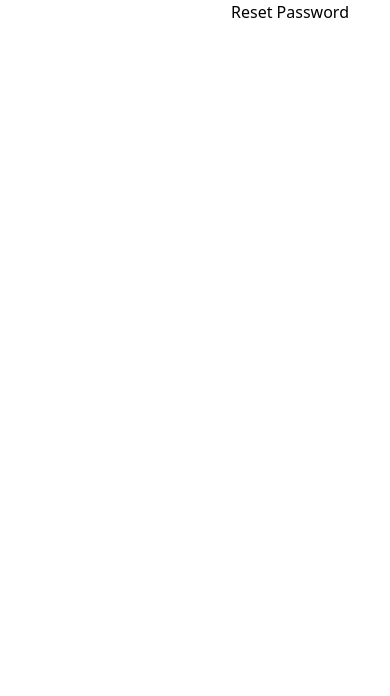
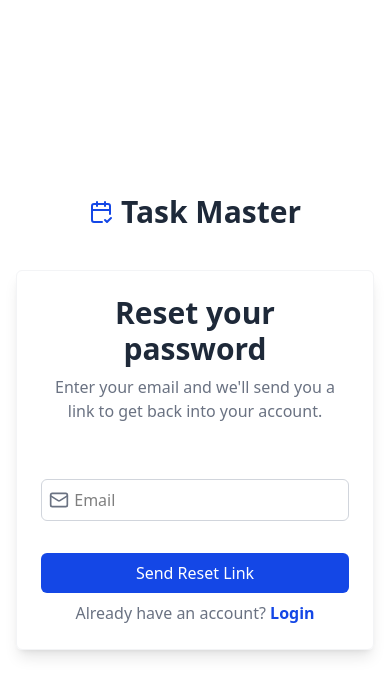
Before and after one commit to AbdallhElzorkany/TaskMaster, a Next.js app: page /reset-password in a window 390 px wide. Shown: the top 696 px of the page. Built offline with nearby package versions, Linux system fonts and the light colour scheme; no server answers.

Commit message:
reset password

```diff
--- a/src/app/(auth)/login/page.tsx
+++ b/src/app/(auth)/login/page.tsx
@@ -1,7 +1,7 @@
 "use client";
 import Link from "next/link";
 import { signin, FormState } from "../../../lib/actions";
-import { Eye, EyeClosed, Mail, Lock, LoaderCircle } from "lucide-react";
+import { Eye, CalendarCheck2, EyeClosed, Mail, Lock, LoaderCircle } from "lucide-react";
 import { useState, useActionState } from "react";
 
 export default function Login() {
@@ -40,12 +40,16 @@ export default function Login() {
     }
   }
   return (
-    <div className="flex flex-col items-center justify-center h-screen container mx-auto">
+    <div className="flex flex-col items-center justify-center h-screen gap-10  container mx-auto">
+      <h1 className="text-3xl font-bold text-gray-800 flex items-center gap-2"><CalendarCheck2 className="size-6 text-blue-700"/> Mission Control</h1>
       <form
         action={formAction}
-        className="flex flex-col gap-2 items-center p-4 rounded-md w-11/12 sm:w-2/3   lg:w-1/3 shadow-lg"
+        className="flex flex-col gap-2 items-center p-4 rounded-md w-11/12 sm:w-2/3   lg:w-1/3 shadow-lg border-1 border-gray-100"
       >
-        <h1 className="text-3xl font-bold text-gray-800">login</h1>
+        <div className="flex flex-col gap-2 items-center">
+          <h1 className="text-3xl font-bold text-gray-800">Welcome Back</h1>
+          <p className="text-gray-500">Login to your account</p>
+        </div>
         <p
           className={`text-red-500 bg-red-100 w-full text-center p-2 rounded-md ${
             state.errors.message ? "" : "opacity-0"
@@ -126,7 +130,7 @@ export default function Login() {
           {isPending ? (
             <LoaderCircle className="size-6 animate-spin " />
           ) : (
-            "Login"
+            "Log In"
           )}
         </button>
         <p className="text-gray-500">
--- a/src/app/(auth)/reset-password/page.tsx
+++ b/src/app/(auth)/reset-password/page.tsx
@@ -1,11 +1,104 @@
-import { resetPassword } from "../../../lib/actions";
+"use client";
+import Link from "next/link";
+import { resetPassword, FormState } from "../../../lib/actions";
+import {
+  Mail,
+  LoaderCircle,
+  CalendarCheck2,
+} from "lucide-react";
+import { useState, useActionState } from "react";
 
 export default function ResetPassword() {
+  const initialState: FormState = {
+    errors: {},
+  };
+  const [state, formAction, isPending] = useActionState(
+    resetPassword,
+    initialState
+  );
+  const [formState, setFormState] = useState({
+    email: "",
+  });
+  const [formError, setFormError] = useState({
+    email: "",
+    submit: true,
+  });
+  function validateEmail() {
+    if (!formState.email) {
+      setFormError({ ...formError, email: "Email is required", submit: false });
+    } else if (!formState.email.match(/^[^\s@]+@[^\s@]+\.[^\s@]+$/)) {
+      setFormError({ ...formError, email: "Enter valid email", submit: false });
+    } else {
+      setFormError({ ...formError, email: "", submit: true });
+    }
+  }
   return (
-    <div>
-      <form action={resetPassword}>
-        <input type="email" name="email" />
-        <button type="submit">Reset Password</button>
+    <div className="flex flex-col items-center justify-center h-screen container gap-10 mx-auto">
+      <h1 className="text-3xl font-bold text-gray-800 flex items-center gap-2">
+        <CalendarCheck2 className="size-6 text-blue-700" /> Task Master
+      </h1>
+      <form
+        action={formAction}
+        className="flex flex-col gap-2 items-center p-6 rounded-md w-11/12 sm:w-2/3 border border-gray-100  lg:w-1/3 shadow-lg"
+      >
+        <div className="flex flex-col gap-2 text-center items-center">
+          <h1 className="text-3xl font-bold text-gray-800">
+            Reset your password
+          </h1>
+          <p className="text-gray-500 ">
+            Enter your email and we&apos;ll send you a link to get back into
+            your account.
+          </p>
+        </div>
+        <p
+          className={`text-red-500 bg-red-100 w-full text-center p-2 rounded-md ${
+            state?.errors.message ? "" : "opacity-0"
+          }`}
+        >
+          {state?.errors.message ? state.errors.message : "placeholder"}
+        </p>
+        <div className="w-full">
+          <div className="flex justify-between items-center relative">
+            <Mail className="size-5 text-gray-500 absolute left-2" />
+            <input
+              id="email"
+              name="email"
+              type="email"
+              placeholder="Email"
+              className={`w-full px-8 py-2 border border-gray-300 rounded-md outline-none ${
+                formError.email && `border-red-500`
+              }`}
+              value={formState.email}
+              onChange={(e) =>
+                setFormState({ ...formState, email: e.target.value })
+              }
+              onBlur={validateEmail}
+            />
+          </div>
+          <p className={`text-red-500 ${formError.email ? "" : "opacity-0"}`}>
+            {formError.email ? formError.email : "placeholder"}
+          </p>
+        </div>
+        <button
+          disabled={!formError.submit || isPending}
+          type="submit"
+          className="text-white bg-blue-700 w-full rounded-md px-4 py-2 hover:bg-blue-600 transition-colors flex justify-center items-center"
+        >
+          {isPending ? (
+            <LoaderCircle className="size-6 animate-spin " />
+          ) : (
+            "Send Reset Link"
+          )}
+        </button>
+        <p className="text-gray-500">
+          Already have an account?{" "}
+          <Link
+            href="/login"
+            className="text-blue-700 font-semibold hover:text-blue-500 transition-colors"
+          >
+            Login
+          </Link>
+        </p>
       </form>
     </div>
   );
--- a/src/app/(auth)/signup/page.tsx
+++ b/src/app/(auth)/signup/page.tsx
@@ -1,7 +1,14 @@
 "use client";
 import Link from "next/link";
 import { signup, FormState } from "../../../lib/actions";
-import { Eye, EyeClosed, Mail, Lock, LoaderCircle } from "lucide-react";
+import {
+  Eye,
+  EyeClosed,
+  Mail,
+  Lock,
+  LoaderCircle,
+  CalendarCheck2,
+} from "lucide-react";
 import { useState, useActionState } from "react";
 
 export default function Signup() {
@@ -51,12 +58,22 @@ export default function Signup() {
     }
   }
   return (
-    <div className="flex flex-col items-center justify-center h-screen container mx-auto">
+    <div className="flex flex-col items-center justify-center h-screen container gap-10 mx-auto">
+      <h1 className="text-3xl font-bold text-gray-800 flex items-center gap-2">
+        <CalendarCheck2 className="size-6 text-blue-700" /> Task Master
+      </h1>
       <form
         action={formAction}
-        className="flex flex-col gap-2 items-center p-4 rounded-md w-11/12 sm:w-2/3   lg:w-1/3 shadow-lg"
+        className="flex flex-col gap-2 items-center p-6 rounded-md w-11/12 sm:w-2/3 border border-gray-100  lg:w-1/3 shadow-lg"
       >
-        <h1 className="text-3xl font-bold text-gray-800">Sign Up</h1>
+        <div className="flex flex-col gap-2 items-center">
+          <h1 className="text-3xl font-bold text-gray-800">
+            Create Your Account
+          </h1>
+          <p className="text-gray-500">
+            start managing your tasks and boost your productivity
+          </p>
+        </div>
         <p
           className={`text-red-500 bg-red-100 w-full text-center p-2 rounded-md ${
             state.errors.message ? "" : "opacity-0"
--- a/src/lib/actions.ts
+++ b/src/lib/actions.ts
@@ -49,18 +49,39 @@ export async function signup(
   redirect("/");
 }
 
-export async function resetPassword(formData: FormData) {
+export async function resetPassword(
+  prevState: FormState | undefined,
+  formData: FormData
+) {
   const supabase = await createClient();
 
   const email = formData.get("email") as string;
 
   const { error } = await supabase.auth.resetPasswordForEmail(email);
 
+  const errors: Errors = {};
   if (error) {
-    console.error("Error reseting password:", error.message);
-    return;
+    errors.message = error.message;
+    return { errors };
   }
-
   revalidatePath("/", "layout");
   redirect("/");
 }
+
+export async function resetPasswordConfirm(
+  prevState: FormState | undefined,
+  formData: FormData
+) {
+  const supabase = await createClient();
+
+  const password = formData.get("password") as string;
+
+  const { error } = await supabase.auth.updateUser({ password: password });
+  const errors: Errors = {};
+  if (error) {
+    errors.message = error.message;
+    return { errors };
+  }
+  revalidatePath("/", "layout");
+  redirect("/");
+}
```
